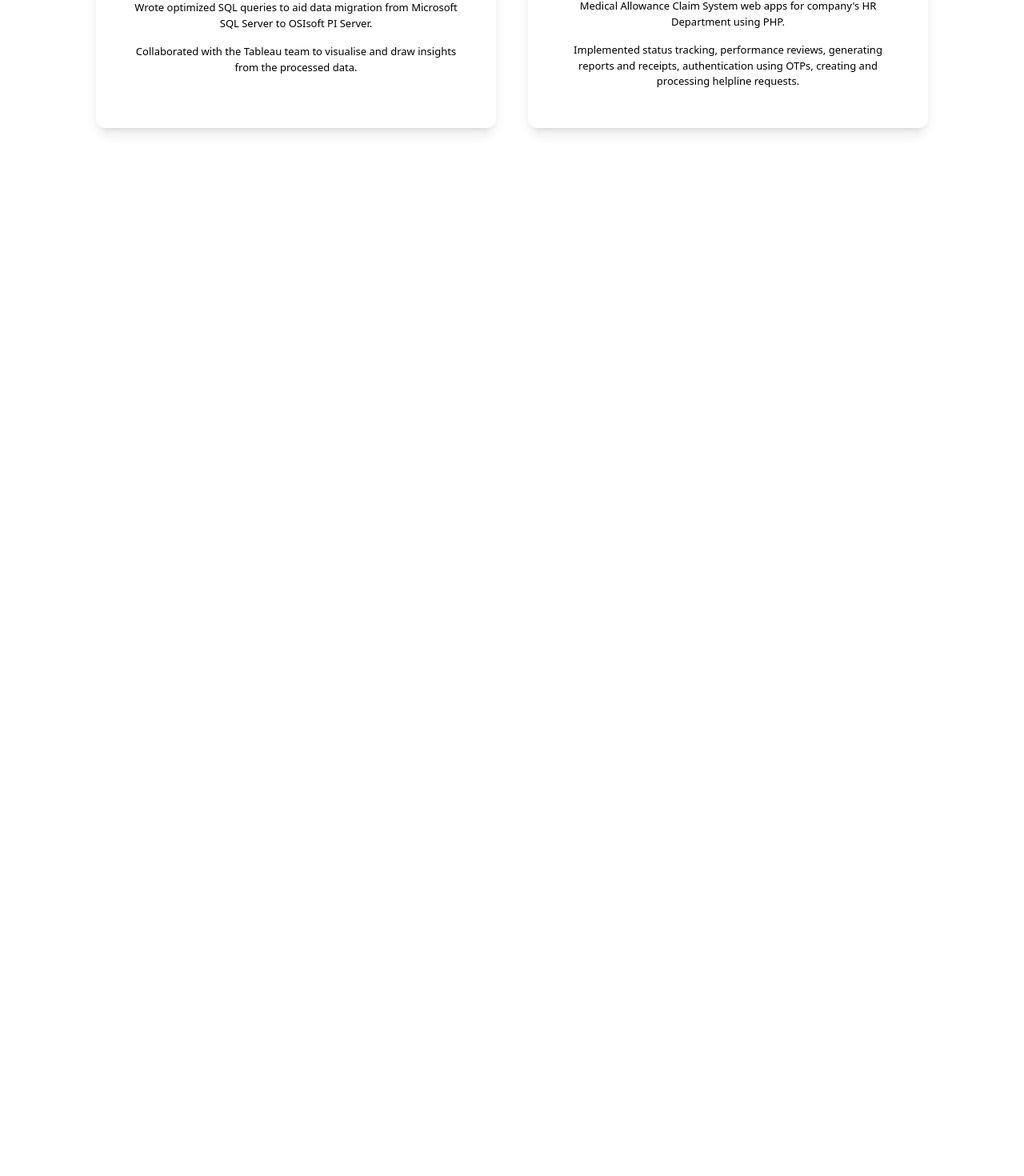
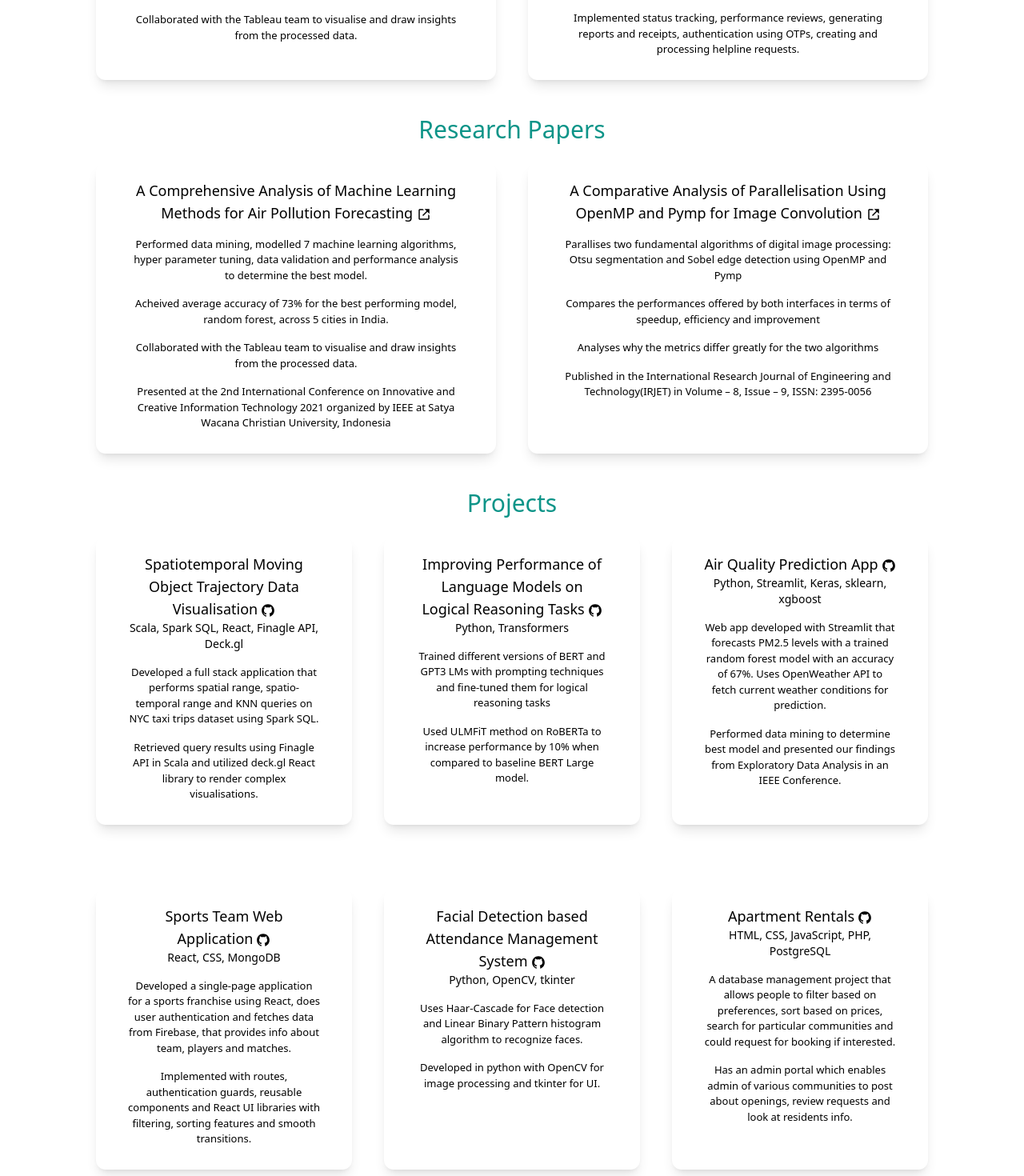
Before and after one commit to mohith-j/mohith-j.github.io, a React (Create React App) app: page / in a window 1280 px wide. Shown: the part 1981-3451 px from the top of the page at 80% size. Before the commit the page ends 2181 px from the top, so only its background shows below. Built offline with nearby package versions, Linux system fonts and the light colour scheme.

Commit message:
added projects

```diff
--- a/src/App.js
+++ b/src/App.js
@@ -3,7 +3,9 @@ import ProfileImage from "./components/profileimage.js";
 import Intro from "./components/intro.js";
 import SocialMedia from "./components/socialmedia.js"
 import Skills from "./components/skills.js";
-import Experience from "./components/experience.js"
+import Experience from "./components/experience.js";
+import Research from "./components/research.js";
+import Projects from "./components/projects.js"
 
 function App() {
   return (
@@ -14,6 +16,8 @@ function App() {
       <SocialMedia/>
       <Skills/>
       <Experience/>
+      <Research/>
+      <Projects/>
     </section>
   );
 }
--- a/src/components/experience.js
+++ b/src/components/experience.js
@@ -14,8 +14,8 @@ function experience() {
           Work Experience
         </h3>
       </div>
-      <div className="lg:flex gap-10">
-        <div className="text-center shadow-lg p-10 rounded-xl my-10  dark:bg-white flex-1">
+      <div className="mt-5 lg:flex gap-10">
+        <div className="text-center shadow-lg py-5 px-10 rounded-xl mb-10  dark:bg-white flex-1">
           <center>
             <img className="r" src={Wipro} width={100} height={100} />
           </center>
@@ -48,7 +48,7 @@ function experience() {
             <img className="r" src={Tableau} width={100} height={100} />
           </div> */}
         </div>
-        <div className="text-center shadow-lg p-10 rounded-xl my-10 dark:bg-white flex-1">
+        <div className="text-center shadow-lg py-5 px-10 rounded-xl mb-10 dark:bg-white flex-1">
           <center>
             <img src={Nlcindia} width={85} height={100} />
           </center>
--- /dev/null
+++ b/src/components/projects.js
@@ -0,0 +1,139 @@
+import React from "react";
+import { AiFillGithub } from "react-icons/ai";
+
+function projects() {
+  return (
+    <section>
+      <div>
+        <h3 className="text-3xl text-teal-600 text-center py-1  dark:text-white ">
+          Projects
+        </h3>
+      </div>
+      <div className="mt-5 grid grid-cols-3 gap-10">
+        <div className="text-center shadow-lg py-5 px-10 rounded-xl mb-10  dark:bg-white flex-1">
+          <h3 className="text-lg font-medium pb-2">
+            <a
+              href="https://github.com/mohith-j/SDSE-Project-Phase-2"
+              target="_blank"
+            >
+              Spatiotemporal Moving Object Trajectory Data Visualisation
+              <AiFillGithub className="inline-block ml-1" />
+            </a>
+            <p className="text-sm font-light">
+              Scala, Spark SQL, React, Finagle API, Deck.gl
+            </p>
+          </h3>
+          <p className="py-2 text-[13px]">
+            Developed a full stack application that performs spatial range,
+            spatio-temporal range and KNN queries on NYC taxi trips dataset
+            using Spark SQL.
+          </p>
+          <p className="py-2 text-[13px]">
+            Retrieved query results using Finagle API in Scala and utilized
+            deck.gl React library to render complex visualisations.
+          </p>
+        </div>
+        <div className="text-center shadow-lg py-5 px-10 rounded-xl mb-10  dark:bg-white flex-1">
+          <h3 className="text-lg font-medium pb-2">
+            <a href="https://github.com/mohith-j/LoBerta" target="_blank">
+              Improving Performance of Language Models on Logical Reasoning
+              Tasks
+              <AiFillGithub className="inline-block ml-1" />
+            </a>
+            <p className="text-sm font-light">Python, Transformers</p>
+          </h3>
+          <p className="py-2 text-[13px]">
+            Trained different versions of BERT and GPT3 LMs with prompting
+            techniques and fine-tuned them for logical reasoning tasks
+          </p>
+          <p className="py-2 text-[13px]">
+            Used ULMFiT method on RoBERTa to increase performance by 10% when
+            compared to baseline BERT Large model.
+          </p>
+        </div>
+        <div className="text-center shadow-lg py-5 px-10 rounded-xl mb-10  dark:bg-white flex-1">
+          <h3 className="text-lg font-medium pb-2">
+            <a
+              href="https://github.com/mohith-j/capstone_project-1"
+              target="_blank"
+            >
+              Air Quality Prediction App
+              <AiFillGithub className="inline-block ml-1" />
+            </a>
+            <p className="text-sm font-light">
+              Python, Streamlit, Keras, sklearn, xgboost
+            </p>
+          </h3>
+          <p className="py-2 text-[13px]">
+            Web app developed with Streamlit that forecasts PM2.5 levels with a
+            trained random forest model with an accuracy of 67%. Uses
+            OpenWeather API to fetch current weather conditions for prediction.
+          </p>
+          <p className="py-2 text-[13px]">
+            Performed data mining to determine best model and presented our
+            findings from Exploratory Data Analysis in an IEEE Conference.
+          </p>
+        </div>
+        <div className="text-center shadow-lg py-5 px-10 rounded-xl mb-10  dark:bg-white flex-1">
+          <h3 className="text-lg font-medium pb-2">
+            <a href="https://github.com/mohith-j" target="_blank">
+              Sports Team Web Application
+              <AiFillGithub className="inline-block ml-1" />
+            </a>
+            <p className="text-sm font-light">React, CSS, MongoDB</p>
+          </h3>
+          <p className="py-2 text-[13px]">
+            Developed a single-page application for a sports franchise using
+            React, does user authentication and fetches data from Firebase, that
+            provides info about team, players and matches.
+          </p>
+          <p className="py-2 text-[13px]">
+            Implemented with routes, authentication guards, reusable components
+            and React UI libraries with filtering, sorting features and smooth
+            transitions.
+          </p>
+        </div>
+        <div className="text-center shadow-lg py-5 px-10 rounded-xl mb-10  dark:bg-white flex-1">
+          <h3 className="text-lg font-medium pb-2">
+            <a
+              href="https://github.com/mohith-j/Facial-Detection-based-Attendance-Management-System"
+              target="_blank"
+            >
+              Facial Detection based Attendance Management System
+              <AiFillGithub className="inline-block ml-1" />
+            </a>
+            <p className="text-sm font-light">Python, OpenCV, tkinter</p>
+          </h3>
+          <p className="py-2 text-[13px]">
+            Uses Haar-Cascade for Face detection and Linear Binary Pattern
+            histogram algorithm to recognize faces.
+          </p>
+          <p className="py-2 text-[13px]">
+            Developed in python with OpenCV for image processing and tkinter for
+            UI.
+          </p>
+        </div>
+        <div className="text-center shadow-lg py-5 px-10 rounded-xl mb-10  dark:bg-white flex-1">
+          <h3 className="text-lg font-medium pb-2">
+            <a
+              href="https://github.com/mohith-j/Apartment-Rental"
+              target="_blank"
+            >
+              Apartment Rentals
+              <AiFillGithub className="inline-block ml-1" />
+            </a>
+            <p className="text-sm font-light">HTML, CSS, JavaScript, PHP, PostgreSQL</p>
+          </h3>
+          <p className="py-2 text-[13px]">
+            A database management project that allows people to filter based on preferences, sort based on prices, search for particular communities and could request for booking if interested.
+          </p>
+          <p className="py-2 text-[13px]">
+            Has an admin portal which enables admin of various communities to post about openings, review requests and look at residents info.
+          </p>
+        </div>
+      </div>
+    </section>
+  );
+}
+
+export default projects;
--- /dev/null
+++ b/src/components/research.js
@@ -0,0 +1,78 @@
+import React from "react";
+import { BiLinkExternal } from "react-icons/bi";
+
+function research() {
+  return (
+    <section>
+      <div>
+        <h3 className="text-3xl text-teal-600 text-center py-1  dark:text-white ">
+          Research Papers
+        </h3>
+      </div>
+      <div className="mt-5 lg:flex gap-10">
+        <div className="text-center shadow-lg py-5 px-10 rounded-xl mb-10  dark:bg-white flex-1">
+          <h3 className="text-lg font-medium pb-2">
+            <a
+              href="https://ieeexplore.ieee.org/document/9590113"
+              target="_blank"
+            >
+              A Comprehensive Analysis of Machine Learning Methods for Air
+              Pollution Forecasting <BiLinkExternal className="inline-block" />
+            </a>
+          </h3>
+          <p className="py-2 text-[13px]">
+            Performed data mining, modelled 7 machine learning algorithms, hyper
+            parameter tuning, data validation and performance analysis to
+            determine the best model.
+          </p>
+          <p className="py-2 text-[13px]">
+            Acheived average accuracy of 73% for the best performing model,
+            random forest, across 5 cities in India.
+          </p>
+          <p className="py-2 text-[13px]">
+            Collaborated with the Tableau team to visualise and draw insights
+            from the processed data.
+          </p>
+          <p className="py-2 text-[13px]">
+            Presented at the 2nd International Conference on Innovative and
+            Creative Information Technology 2021 organized by IEEE at Satya
+            Wacana Christian University, Indonesia
+          </p>
+          {/* <h4 className="py-4 text-teal-600">Design Tools I Use</h4>
+              <p className="text-gray-800 py-1">Photoshop</p>
+              <p className="text-gray-800 py-1">Illustrator</p>
+              <p className="text-gray-800 py-1">Figma</p>
+              <p className="text-gray-800 py-1">Indesign</p> */}
+        </div>
+        <div className="text-center shadow-lg py-5 px-10 rounded-xl mb-10 dark:bg-white flex-1">
+          <h3 className="text-lg font-medium pb-2">
+            <a
+              href="https://www.irjet.net/archives/V8/i9/IRJET-V8I912.pdf"
+              target="_blank"
+            >
+              A Comparative Analysis of Parallelisation Using OpenMP and Pymp
+              for Image Convolution <BiLinkExternal className="inline-block" />
+            </a>
+          </h3>
+          <p className="py-2 text-[13px]">
+            Parallises two fundamental algorithms of digital image processing:
+            Otsu segmentation and Sobel edge detection using OpenMP and Pymp
+          </p>
+          <p className="py-2 text-[13px]">
+            Compares the performances offered by both interfaces in terms of
+            speedup, efficiency and improvement
+          </p>
+          <p className="py-2 text-[13px]">
+            Analyses why the metrics differ greatly for the two algorithms
+          </p>
+          <p className="py-2 text-[13px]">
+            Published in the International Research Journal of Engineering and
+            Technology(IRJET) in Volume – 8, Issue – 9, ISSN: 2395-0056
+          </p>
+        </div>
+      </div>
+    </section>
+  );
+}
+
+export default research;
```
